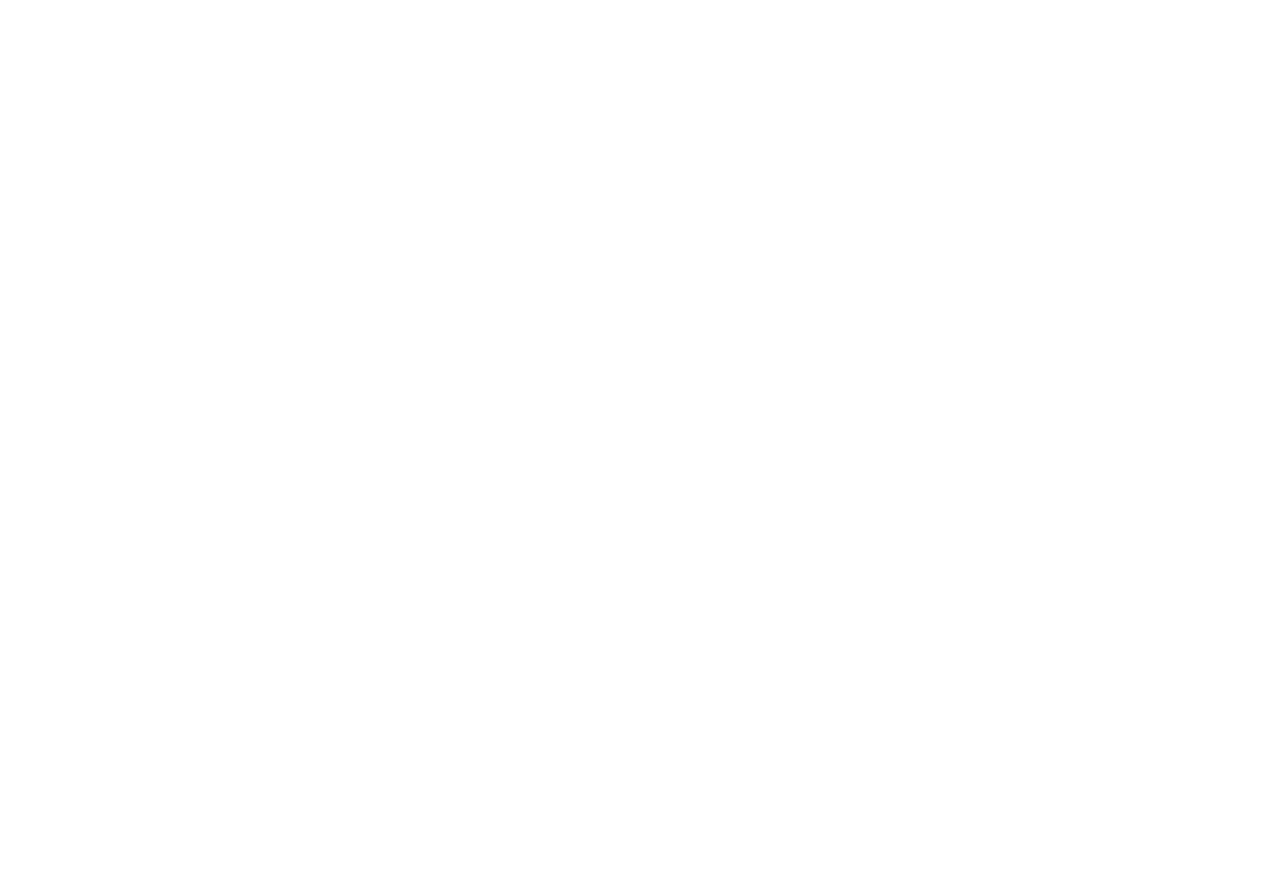
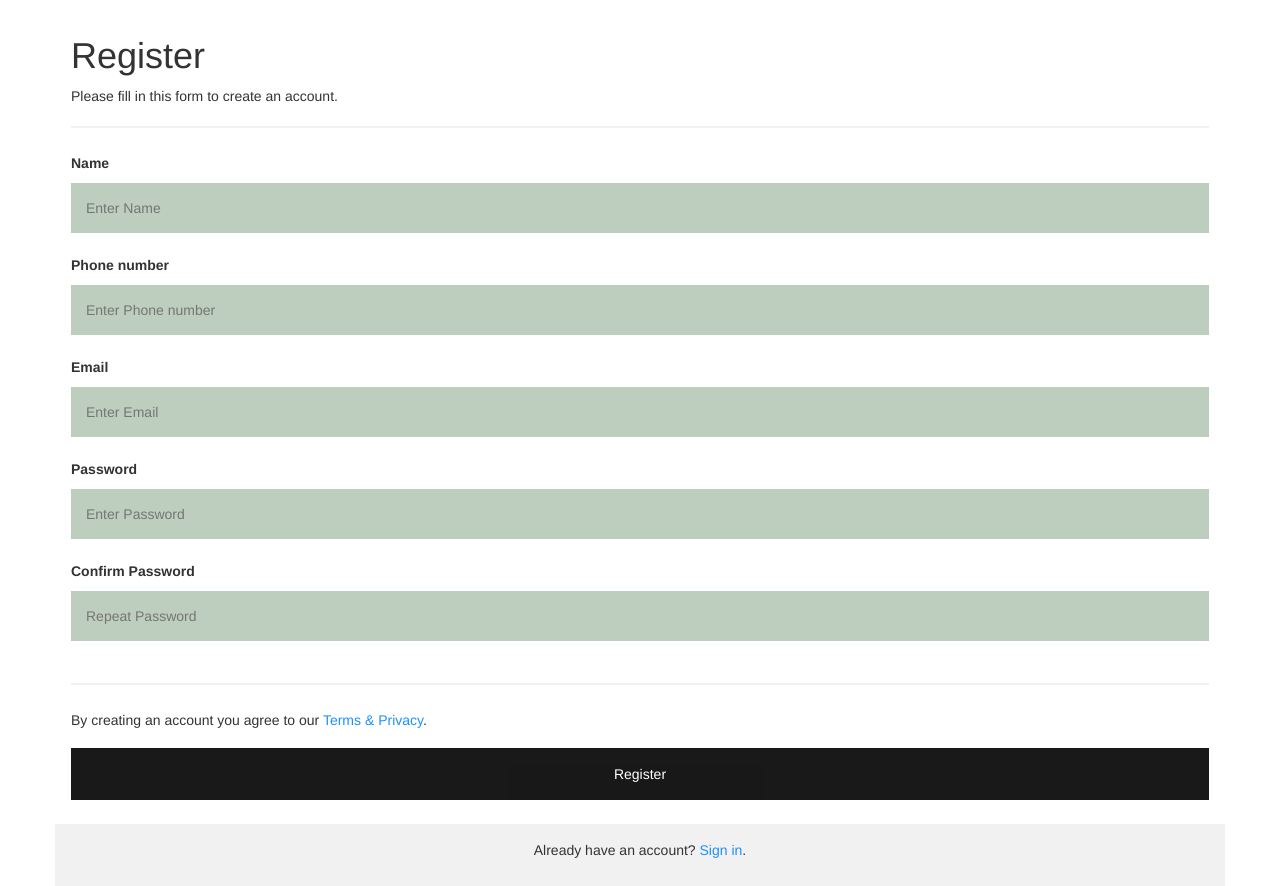
Before and after one commit to nimishawilson/petzo-shopping-cart, an Angular app: page /register in a window 1280 px wide. Before the commit this address led to /. Before the commit the page ends 800 px from the top, so only its background shows below. Built offline with nearby package versions, Linux system fonts and the light colour scheme.

Commit message:
add register page layout

```diff
--- a/src/app/app-routing.module.ts
+++ b/src/app/app-routing.module.ts
@@ -3,12 +3,13 @@
 import { HomeComponent } from './home/home.component';
 import { SubcategoriesComponent } from './subcategories/subcategories.component';
 import { ProductComponent } from './product/product.component';
-
+import { RegisterComponent } from './register/register.component';
 
 const routes: Routes = [
   { path: '', component: HomeComponent },
   { path: 'subcategories/:catname', component: SubcategoriesComponent },
-  { path: 'products/:category/:subcatcode', component: ProductComponent }
+  { path: 'products/:category/:subcatcode', component: ProductComponent },
+  { path: 'register', component: RegisterComponent }
 ];
 
 @NgModule({
--- a/src/app/app.module.ts
+++ b/src/app/app.module.ts
@@ -9,6 +9,7 @@
 import { SubcategoriesComponent } from './subcategories/subcategories.component';
 import { ProductComponent } from './product/product.component';
 import { ShortenPipe } from './shorten.pipe';
+import { RegisterComponent } from './register/register.component';
 
 @NgModule({
   declarations: [
@@ -18,7 +19,8 @@
     CategoriesComponent,
     SubcategoriesComponent,
     ProductComponent,
-    ShortenPipe
+    ShortenPipe,
+    RegisterComponent
   ],
   imports: [
     BrowserModule,
--- a/src/app/header/header.component.html
+++ b/src/app/header/header.component.html
@@ -14,10 +14,10 @@
       <!-- Collect the nav links, forms, and other content for toggling -->
       <div class="collapse navbar-collapse" id="bs-example-navbar-collapse-1">
         <ul class="nav navbar-nav">
-          <li class="customactive"><a href="#">Link <span class="sr-only">(current)</span></a></li>
-          <li><a href="#">Link</a></li>
-          <li><a href="#">Link</a></li>
-          <li><a href="#">Link</a></li>
+          <li class="customactive"><a routerLink="register" >Register <span class="sr-only">(current)</span></a></li>
+          <li><a >Sign in</a></li>
+          <!-- <li><a href="#">Link</a></li>
+          <li><a href="#">Link</a></li> -->
           <!-- <li class="dropdown">
             <a href="#" class="dropdown-toggle" data-toggle="dropdown" role="button" aria-haspopup="true" aria-expanded="false">Dropdown <span class="caret"></span></a>
             <ul class="dropdown-menu">
--- /dev/null
+++ b/src/app/register/register.component.html
@@ -0,0 +1,30 @@
+<form>
+  <div class="container">
+    <h1>Register</h1>
+    <p>Please fill in this form to create an account.</p>
+    <hr>
+
+     <label for="name"><b>Name</b></label>
+    <input type="text" placeholder="Enter Name" name="name" autocomplete="off" required>
+
+     <label for="phonenumber"><b>Phone number</b></label>
+    <input type="text" placeholder="Enter Phone number" autocomplete="off" name="phonenumber" required>
+
+    <label for="email"><b>Email</b></label>
+    <input type="text" placeholder="Enter Email" autocomplete="off" name="email" required>
+
+    <label for="password"><b>Password</b></label>
+    <input type="password" placeholder="Enter Password" autocomplete="off" name="password" required>
+
+    <label for="confirmpassword"><b>Confirm Password</b></label>
+    <input type="password" placeholder="Repeat Password" name="confirmpassword" required>
+    <hr>
+    <p>By creating an account you agree to our <a href="#">Terms & Privacy</a>.</p>
+
+    <button type="submit" class="registerbtn">Register</button>
+  </div>
+
+  <div class="container signin">
+    <p>Already have an account? <a href="#">Sign in</a>.</p>
+  </div>
+</form>
--- /dev/null
+++ b/src/app/register/register.component.scss
@@ -0,0 +1,62 @@
+body {
+  font-family: Arial, Helvetica, sans-serif;
+  background-color: black;
+}
+
+* {
+  box-sizing: border-box;
+}
+
+/* Add padding to containers */
+.container {
+  padding: 16px;
+  background-color: white;
+}
+
+/* Full-width input fields */
+input[type=text], input[type=password] {
+  width: 100%;
+  padding: 15px;
+  margin: 5px 0 22px 0;
+  display: inline-block;
+  border: none;
+  background:  #bdcebe;
+}
+
+input[type=text]:focus, input[type=password]:focus {
+  background-color: #bdcebe9e;
+  outline: none;
+}
+
+/* Overwrite default styles of hr */
+hr {
+  border: 1px solid #f1f1f1;
+  margin-bottom: 25px;
+}
+
+/* Set a style for the submit button */
+.registerbtn {
+  background-color: #000;
+  color: white;
+  padding: 16px 20px;
+  margin: 8px 0;
+  border: none;
+  cursor: pointer;
+  width: 100%;
+  opacity: 0.9;
+}
+
+.registerbtn:hover {
+  opacity: 1;
+}
+
+/* Add a blue text color to links */
+a {
+  color: dodgerblue;
+}
+
+/* Set a grey background color and center the text of the "sign in" section */
+.signin {
+  background-color: #f1f1f1;
+  text-align: center;
+}
--- /dev/null
+++ b/src/app/register/register.component.ts
@@ -0,0 +1,15 @@
+import { Component, OnInit } from '@angular/core';
+
+@Component({
+  selector: 'app-register',
+  templateUrl: './register.component.html',
+  styleUrls: ['./register.component.scss']
+})
+export class RegisterComponent implements OnInit {
+
+  constructor() { }
+
+  ngOnInit() {
+  }
+
+}
```
Also changed, not shown: 1 other file (tests, documents, lock files or other folders).
